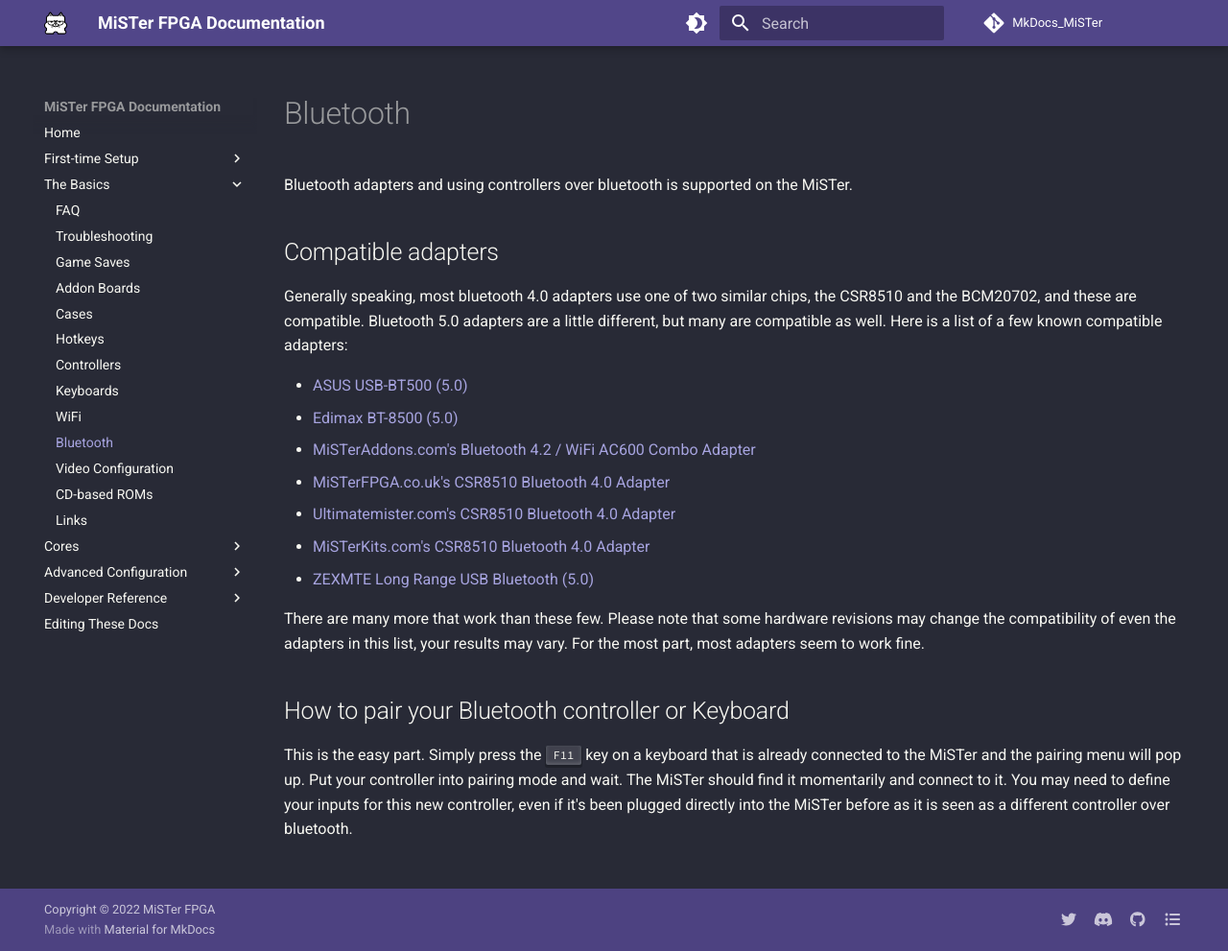
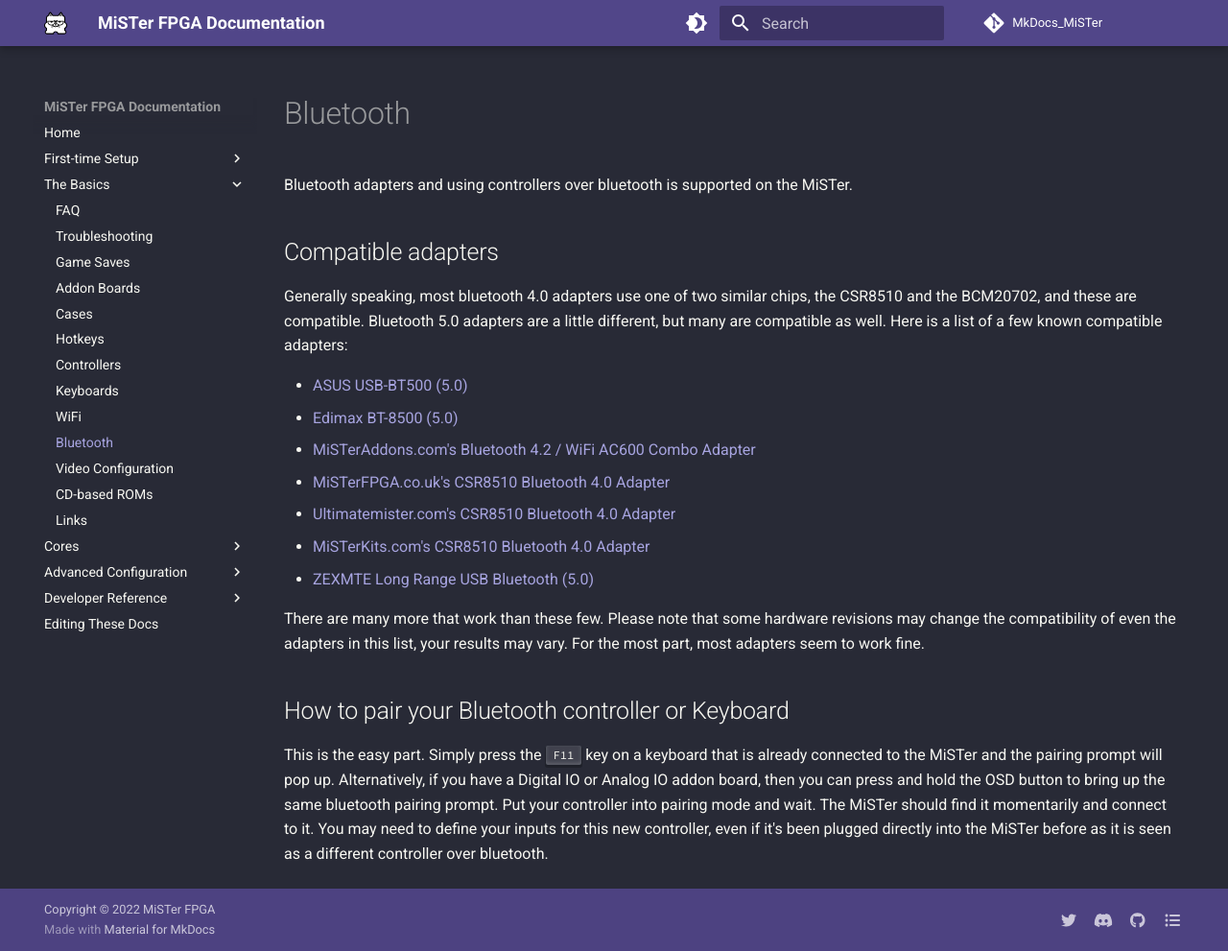
Before and after one commit to MiSTer-devel/MkDocs_MiSTer, an MkDocs documentation site: the page built from docs/basics/bluetooth.md, in a window 1280 px wide and 991 px high. Shown: the whole window at 96% size. Built offline with MkDocs 1.6.1 and Material for MkDocs 9.7.7, drawn with Linux system fonts in a browser that asks for light colours; comment, search, counter and statistics services are not loaded.

Commit message:
Add alternate bluetooth pairing prompt method

```diff
--- a/docs/basics/bluetooth.md
+++ b/docs/basics/bluetooth.md
@@ -21,4 +21,4 @@
 
 ## How to pair your Bluetooth controller or Keyboard
 
-This is the easy part. Simply press the ++f11++ key on a keyboard that is already connected to the MiSTer and the pairing menu will pop up. Put your controller into pairing mode and wait. The MiSTer should find it momentarily and connect to it. You may need to define your inputs for this new controller, even if it's been plugged directly into the MiSTer before as it is seen as a different controller over bluetooth.
+This is the easy part. Simply press the ++f11++ key on a keyboard that is already connected to the MiSTer and the pairing prompt will pop up. Alternatively, if you have a Digital IO or Analog IO addon board, then you can press and hold the OSD button to bring up the same bluetooth pairing prompt. Put your controller into pairing mode and wait. The MiSTer should find it momentarily and connect to it. You may need to define your inputs for this new controller, even if it's been plugged directly into the MiSTer before as it is seen as a different controller over bluetooth.
```
